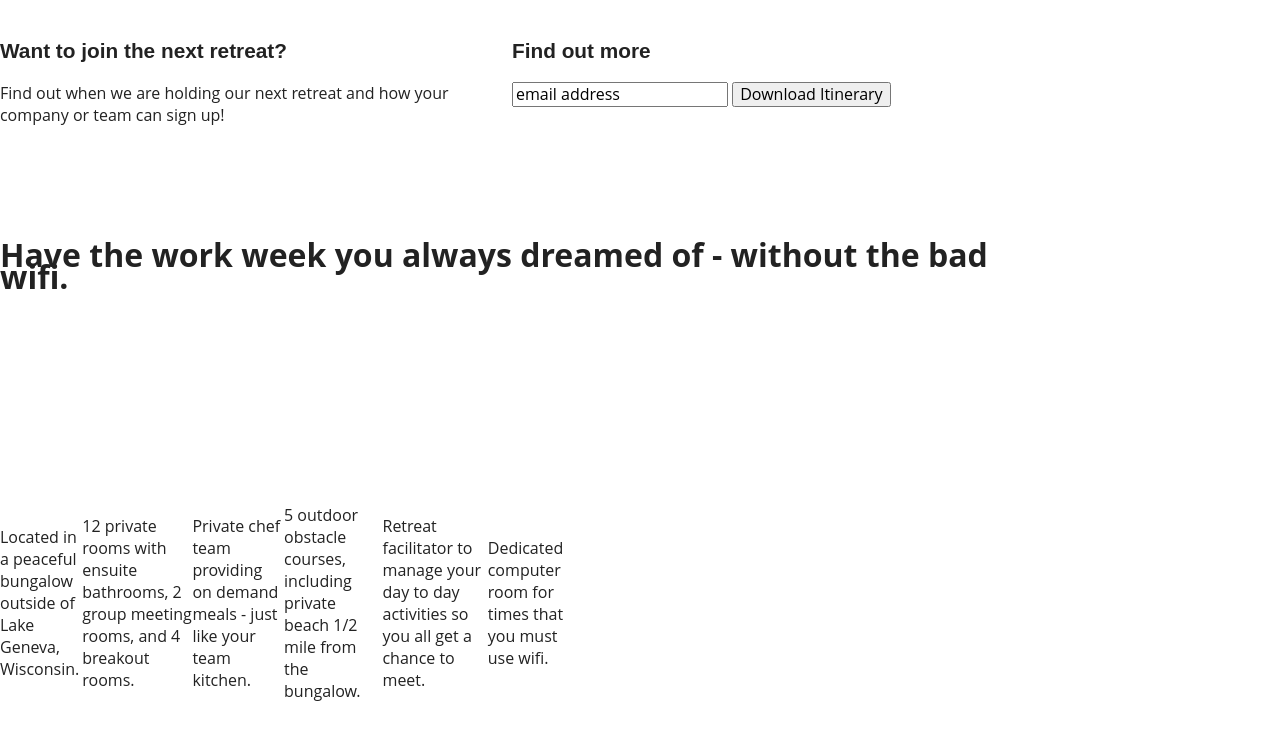
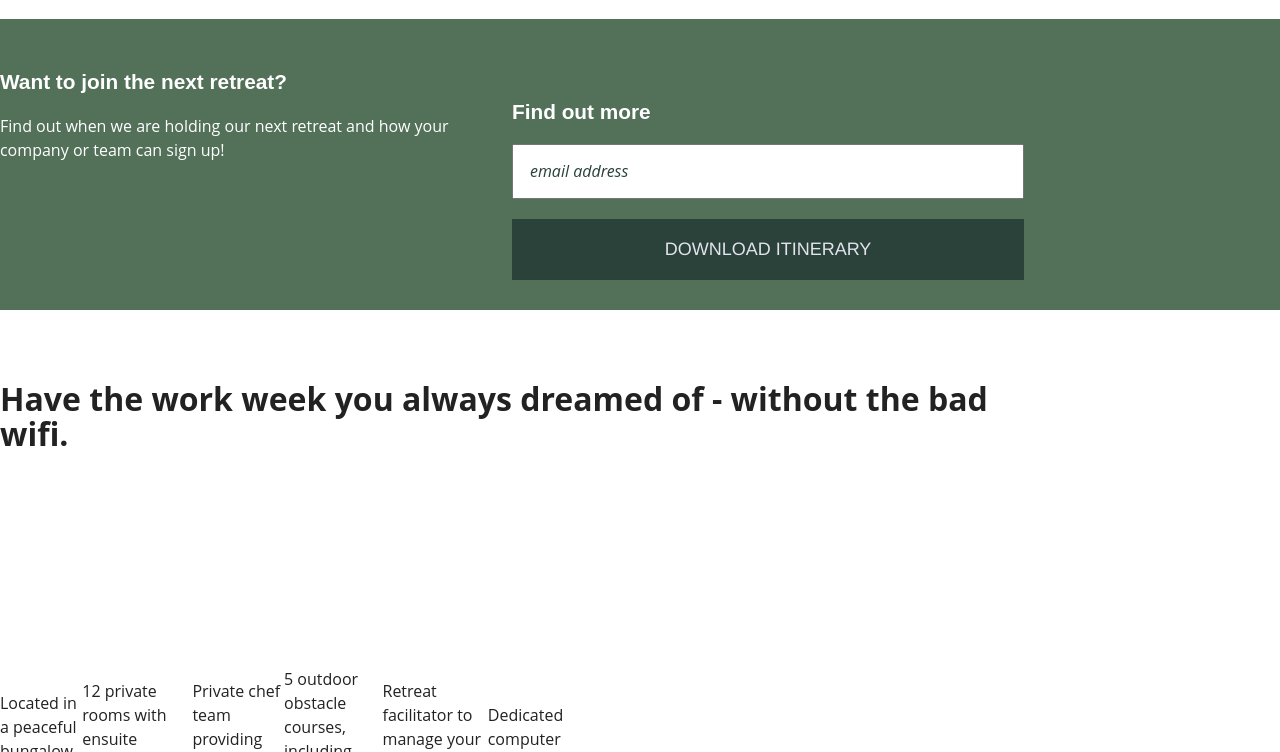
Before and after one commit to anwarsr1981/unplugged-retreat, a website built with Parcel: page index.html in a window 1280 px wide. Shown: the part 478-1230 px from the top of the page. Built offline with nearby package versions, Linux system fonts and the light colour scheme; files whose address does not match are found by name.

Commit message:
Added remaining styles

```diff
--- a/css/main.css
+++ b/css/main.css
@@ -96,7 +96,7 @@ html {
 body {
   font-family: 'Open Sans', sans-serif;
   font-size: 1em;
-  line-height: 22px;
+  line-height: 24px;
 }
 
 ul,
@@ -109,9 +109,14 @@ a {
   text-decoration: none;
 }
 
+h1 {
+  line-height: 35px;
+}
+
 h2 {
   font-family: 'Poppins', sans-serif;
   font-size: 1.5em;
+    line-height: 44px;
 }
 
 h3,
@@ -152,6 +157,7 @@ footer {
 
 header {
   padding: 15px 0; /* 15 px to top of page */
+  background: #202322;
 }
 
 header .content-wrapper {
@@ -193,7 +199,8 @@ main .content-wrapper {
 
 
 aside {
-
+  background: #527158;
+  color: white;
 }
 
 aside .content-wrapper {
@@ -205,8 +212,30 @@ aside .form-description {
 }
 
 aside .form {
+    margin-top: 30px;
+  }
 
-}
+  input[type=text] {
+    box-sizing: border-box;
+    width: 100%;
+    color: #2a423a;
+    font-style: italic;
+    padding: 1em;
+  }
+
+  input[type=button] {
+    width: 100%;
+    padding: 20px 0;
+    margin-top: 20px;
+    background-color: #2a423a;
+    font-family: 'Poppins', Helvetica, Arial, sans-serif;
+    font-weight: 500;
+    font-size: 1.125em;
+    color: #e2e3ed;
+    border: none;
+    text-align: center;
+    text-transform: uppercase;
+  }
 
 .features .content-wrapper {
   width: 83%; /* 303px of 360px */
@@ -229,17 +258,18 @@ aside .form {
 }
 
 .fontawesome-icon {
-  padding: 63px 0; /*63px below content above*/
+  /*padding: 63px 0; /*63px below content above*/
   margin: 140px 0; /* 140px from border */
 }
 
 .features-item-description {
-  padding: 40px 0; /*40px below fontawesome-icon*/
+  /*padding: 40px 0; /*40px below fontawesome-icon*/
   margin: 80px 0; /*80px from border */
 }
 
 .reviews {
-
+  background: #2a423a;
+  color: white;
 }
 
 .reviews h1 {
@@ -266,7 +296,8 @@ aside .form {
 
 /* Footer */
 footer {
-
+  background: #202322;
+  color: white;
 }
 
 footer .content-wrapper {
```
Also changed, not shown: 2 other files.
